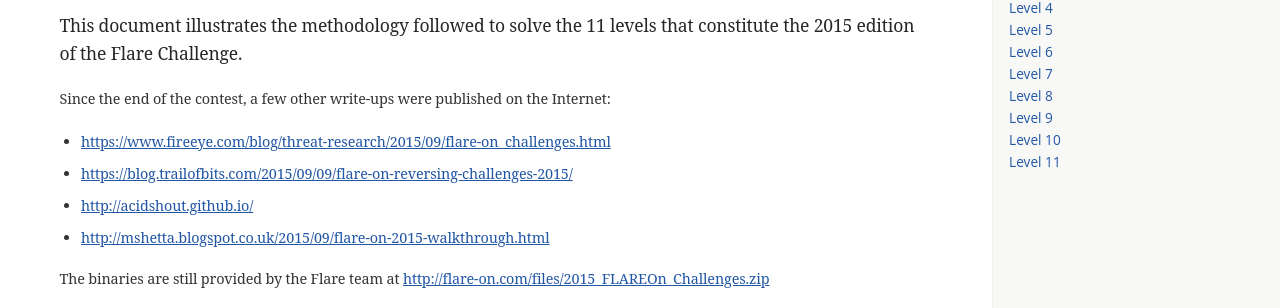
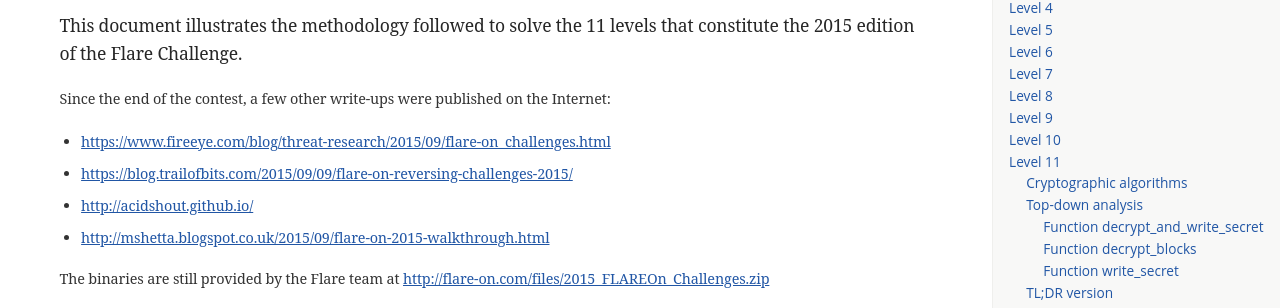
Before and after one commit to nieluj/nieluj.github.io, a plain HTML site: page flareon2/index.html in a window 1280 px wide. Shown: the part 120-428 px from the top of the page. Drawn offline with Linux system fonts and the light colour scheme.

Commit message:
change toc level to 3

```diff
--- a/flareon2/index.html
+++ b/flareon2/index.html
@@ -496,7 +496,20 @@ body.book #toc,body.book #preamble,body.book h1.sect0,body.book .sect1>h2{page-b
 <li><a href="#_level_8">Level 8</a></li>
 <li><a href="#_level_9">Level 9</a></li>
 <li><a href="#_level_10">Level 10</a></li>
-<li><a href="#_level_11">Level 11</a></li>
+<li><a href="#_level_11">Level 11</a>
+<ul class="sectlevel2">
+<li><a href="#_cryptographic_algorithms">Cryptographic algorithms</a></li>
+<li><a href="#_top_down_analysis">Top-down analysis</a>
+<ul class="sectlevel3">
+<li><a href="#_function_decrypt_and_write_secret">Function decrypt_and_write_secret</a></li>
+<li><a href="#_function_decrypt_blocks">Function decrypt_blocks</a></li>
+<li><a href="#_function_write_secret">Function write_secret</a></li>
+</ul>
+</li>
+<li><a href="#_tl_dr_version">TL;DR version</a></li>
+<li><a href="#_cryptograph_rb">cryptograph.rb</a></li>
+</ul>
+</li>
 </ul>
 </div>
 </div>
@@ -3015,9 +3028,8 @@ After returning from this function, the program should print <code>The "secret.j
 <div class="paragraph">
 <p>Obvisouly, the next step is to take a look at the function <code>decrypt_and_write_secret</code>.</p>
 </div>
-</div>
-<div class="sect2">
-<h3 id="_function_decrypt_and_write_secret">Function decrypt_and_write_secret</h3>
+<div class="sect3">
+<h4 id="_function_decrypt_and_write_secret">Function decrypt_and_write_secret</h4>
 <div class="paragraph">
 <p>The function starts by reading the contents of the resource number 120 into a buffer referenced by the register <code>esi</code>:</p>
 </div>
@@ -3045,8 +3057,8 @@ and the result is stored in the memory area pointed by <code>esi</code>.</p>
 <p>After returning, the function <code>sub_401CF0</code> (renamed <code>write_secret</code>) is called. This one is added to the backlog of functions for further analysis.</p>
 </div>
 </div>
-<div class="sect2">
-<h3 id="_function_decrypt_blocks">Function decrypt_blocks</h3>
+<div class="sect3">
+<h4 id="_function_decrypt_blocks">Function decrypt_blocks</h4>
 <div class="paragraph">
 <p>The callgraph of the function <code>decrypt_blocks</code> is shown below:</p>
 </div>
@@ -3636,8 +3648,8 @@ value is equal to <code>0x2000000</code>. Computing the key for the 11th block s
 was put aside before.</p>
 </div>
 </div>
-<div class="sect2">
-<h3 id="_function_write_secret">Function write_secret</h3>
+<div class="sect3">
+<h4 id="_function_write_secret">Function write_secret</h4>
 <div class="paragraph">
 <p>This function is called just after having decrypted all the blocks, as shown below:</p>
 </div>
@@ -3832,6 +3844,7 @@ The "secret.jpg" has been written to the current execution folder.</code></pre>
 <p><span class="image"><img src="images/level_11_secret.jpg" alt="level_11_secret"></span></p>
 </div>
 </div>
+</div>
 <div class="sect2">
 <h3 id="_tl_dr_version">TL;DR version</h3>
 <div class="paragraph">
@@ -3890,7 +3903,7 @@ write the <code>secret.jpg</code> file in the current directory.</p>
 <div id="footer">
 <div id="footer-text">
 Version 1.0<br>
-Last updated 2015-10-04 20:09:46 CEST
+Last updated 2015-10-04 20:12:39 CEST
 </div>
 </div>
 </body>
```
